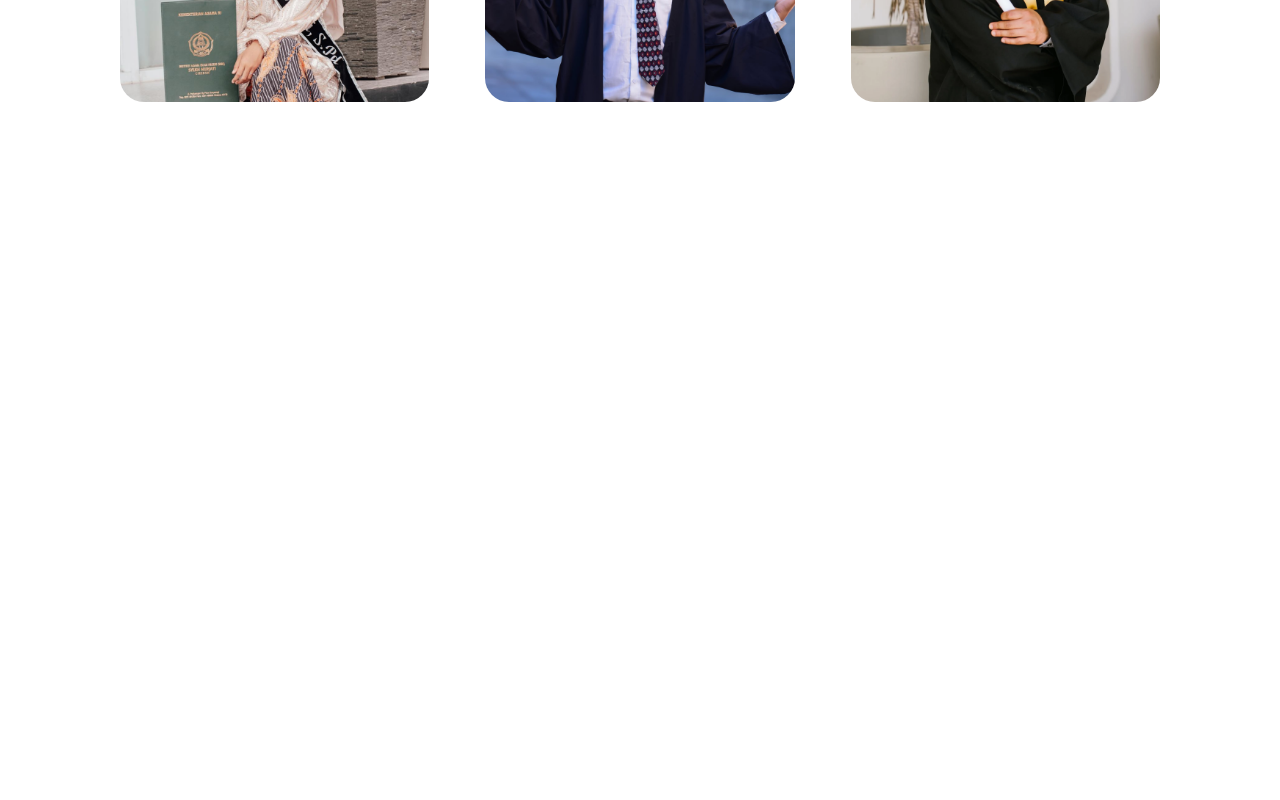
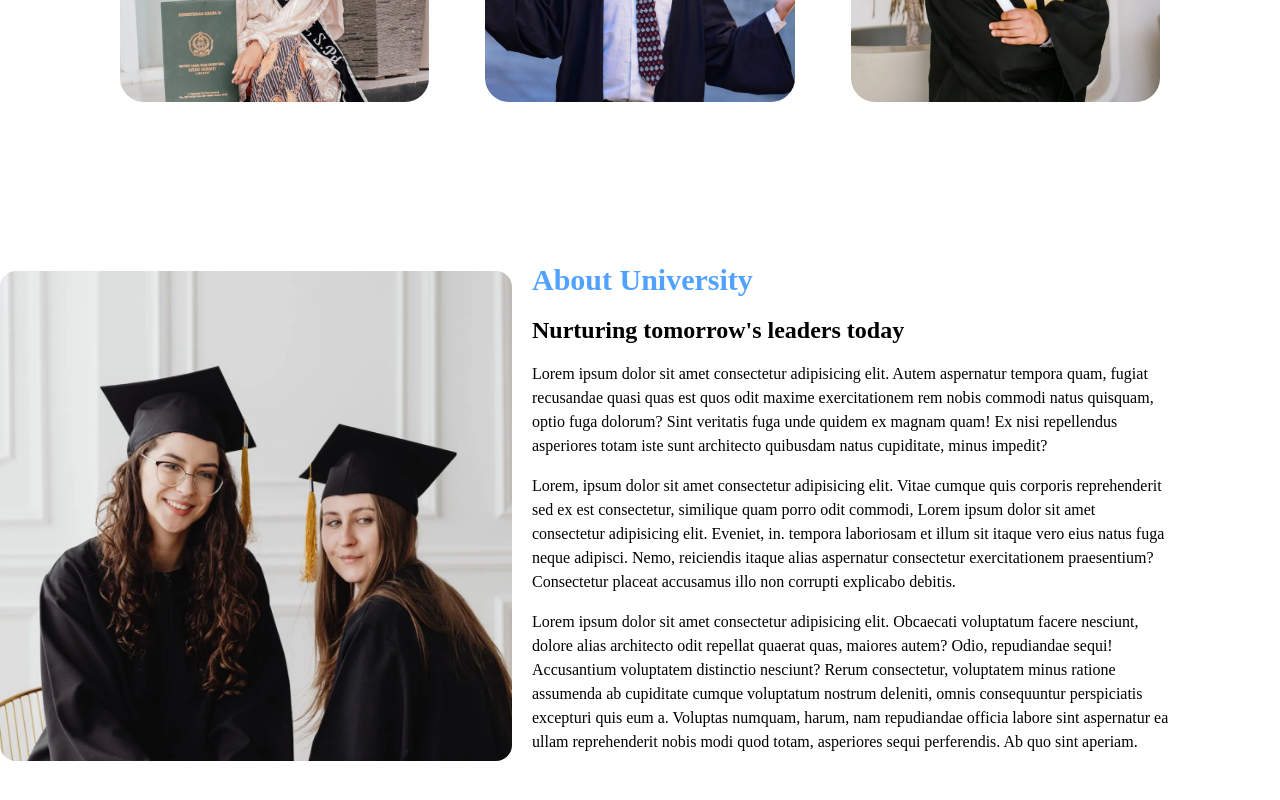
Before and after one commit to deveshh30/REACT, a React (Vite) app in the folder PROJECTS/EDUNITY/edunity/: page / in a window 1280 px wide. Shown: the part 1169-1969 px from the top of the page. Before the commit the page ends 1431 px from the top, so only its background shows below. Built offline with nearby package versions, Linux system fonts and the light colour scheme.

Commit message:
about sectio

```diff
--- a/PROJECTS/EDUNITY/edunity/src/App.jsx
+++ b/PROJECTS/EDUNITY/edunity/src/App.jsx
@@ -3,6 +3,7 @@ import './App.css'
 import Navbar from './component/Navbar'
 import Hero from "./component/Hero/hero.jsx"
 import Programs from './component/programs/programs.jsx'
+import About from './component/about/about.jsx'
 
 function App() {
 
@@ -11,6 +12,7 @@ function App() {
     <Navbar/>
     <Hero/>
     <Programs/>
+    <About/>
     </div>
   )
 }
--- a/PROJECTS/EDUNITY/edunity/src/component/about/about.css
+++ b/PROJECTS/EDUNITY/edunity/src/component/about/about.css
@@ -0,0 +1,6 @@
+.playicon {
+    position: relative;
+    top: 50%;
+    left: 50%;
+    transform: translate(-50%,-50%);
+}
--- a/PROJECTS/EDUNITY/edunity/src/component/about/about.jsx
+++ b/PROJECTS/EDUNITY/edunity/src/component/about/about.jsx
@@ -1,10 +1,21 @@
 import React from 'react'
 import './about.css'
-
+import about_icon from '../../assets/about.png'
+import play_icon from '../../assets/play-icon.png'
 const About = () => {
   return (
-    <div>
+    <div className='about mt35 gap-5 mb-25 flex items-center content-between '>
+      <div className="left basis-[40%]">
+        <img src={about_icon} alt="" className='rounded-2xl w-full' />
+      </div>
 
+      <div className="right basis-[50%]">
+        <h2 className="text-3xl text-blue-400 font-bold mb-4">About University</h2>
+        <h2 className="text-2xl font-semibold mb-4">Nurturing tomorrow's leaders today</h2>
+        <p className="text-base  mb-4">Lorem ipsum dolor sit amet consectetur adipisicing elit. Autem aspernatur tempora quam, fugiat recusandae quasi quas est quos odit maxime exercitationem rem nobis commodi natus quisquam, optio fuga dolorum? Sint veritatis fuga unde quidem ex magnam quam! Ex nisi repellendus asperiores totam iste sunt architecto quibusdam natus cupiditate, minus impedit?</p>
+        <p className="text-base  mb-4">Lorem, ipsum dolor sit amet consectetur adipisicing elit. Vitae cumque quis corporis reprehenderit sed ex est consectetur, similique quam porro odit commodi, Lorem ipsum dolor sit amet consectetur adipisicing elit. Eveniet, in. tempora laboriosam et illum sit itaque vero eius natus fuga neque adipisci. Nemo, reiciendis itaque alias aspernatur consectetur exercitationem praesentium? Consectetur placeat accusamus illo non corrupti explicabo debitis.</p>
+        <p className="text-base  mb-4">Lorem ipsum dolor sit amet consectetur adipisicing elit. Obcaecati voluptatum facere nesciunt, dolore alias architecto odit repellat quaerat quas, maiores autem? Odio, repudiandae sequi! Accusantium voluptatem distinctio nesciunt? Rerum consectetur, voluptatem minus ratione assumenda ab cupiditate cumque voluptatum nostrum deleniti, omnis consequuntur perspiciatis excepturi quis eum a. Voluptas numquam, harum, nam repudiandae officia labore sint aspernatur ea ullam reprehenderit nobis modi quod totam, asperiores sequi perferendis. Ab quo sint aperiam.</p>
+      </div>
     </div>
   )
 }
```
